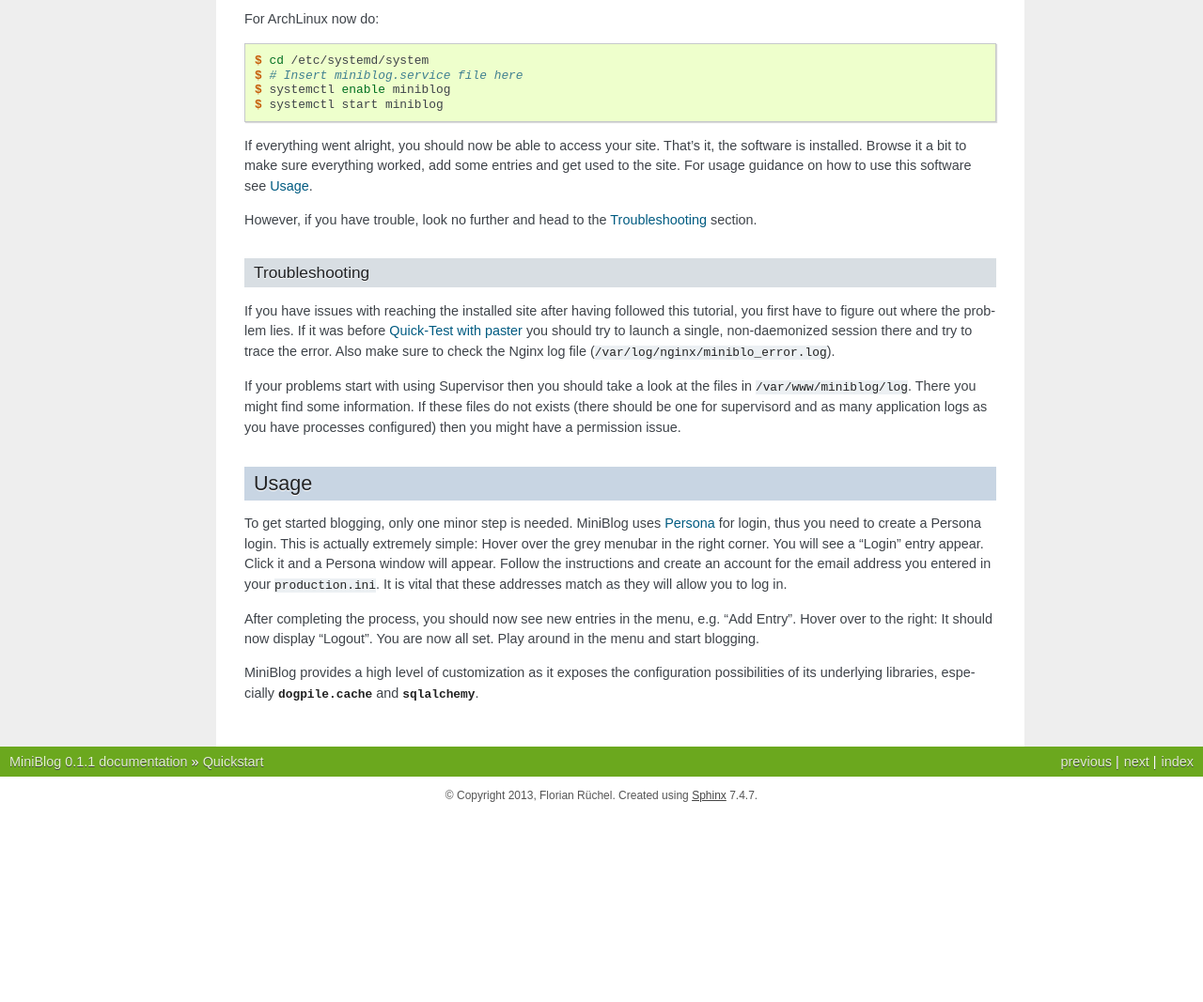
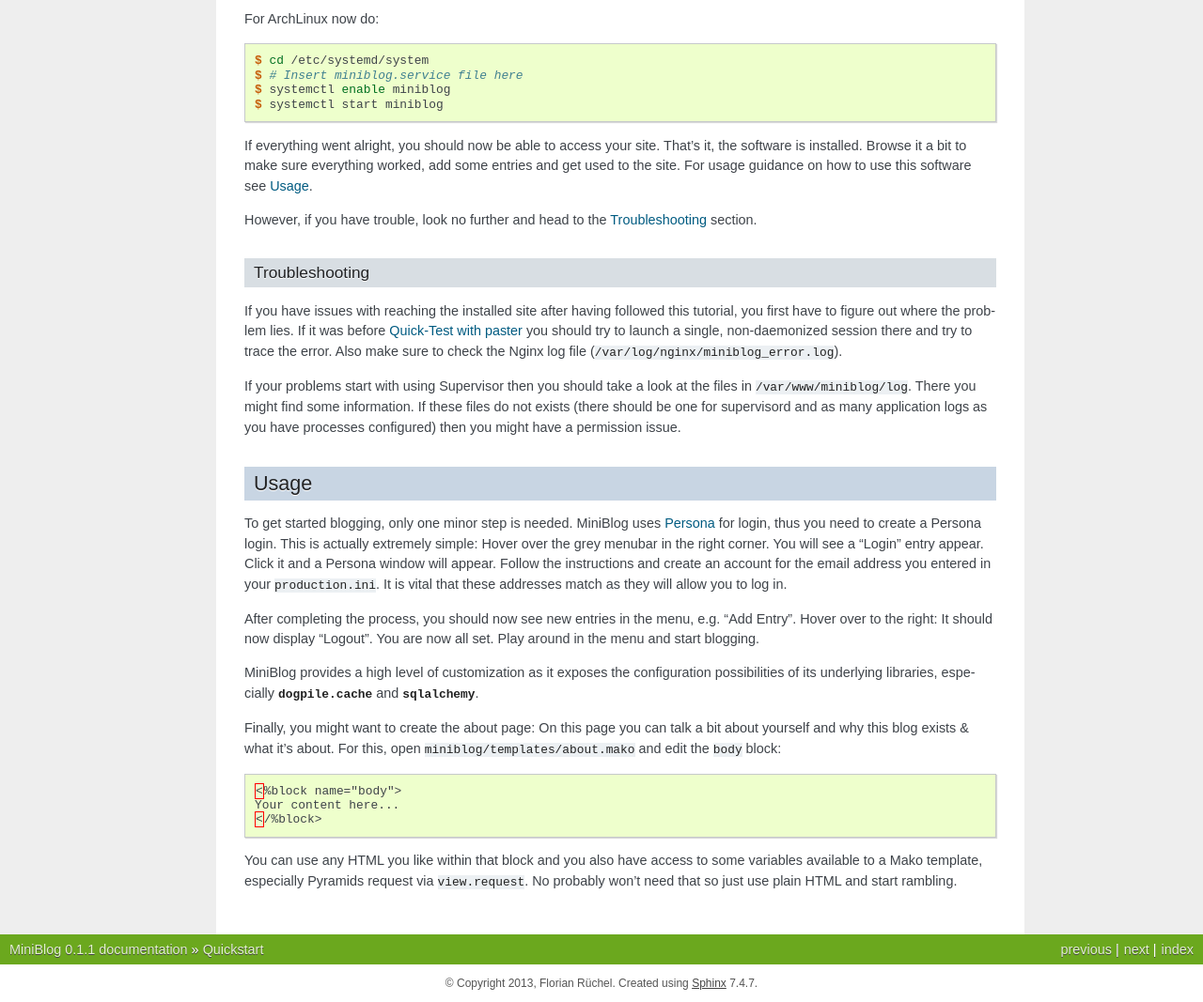
Before and after one commit to Javex/miniblog, a Sphinx documentation site: the page built from docs/quickstart.rst, in a window 1280 px wide and 1400 px high, scrolled down 3677 px, cut to the strip 333-1400 px from the top of the window. Shown: the whole strip at 94% size. Built offline with Sphinx 7.4.7, drawn with Linux system fonts in a browser that asks for light colours; before the commit the page ends 4877 px from its top, so only the background shows below that.

Commit message:
Some more documentation

```diff
--- a/docs/quickstart.rst
+++ b/docs/quickstart.rst
@@ -259,7 +259,7 @@
 tutorial, you first have to figure out where the problem lies. If it was
 before `Quick-Test with paster`_ you should try to launch a single,
 non-daemonized session there and try to trace the error. Also make sure to
-check the Nginx log file (``/var/log/nginx/miniblo_error.log``).
+check the Nginx log file (``/var/log/nginx/miniblog_error.log``).
 
 If your problems start with using Supervisor then you should take a look at
 the files in ``/var/www/miniblog/log``. There you might find some information.
@@ -285,3 +285,18 @@
 MiniBlog provides a high level of customization as it exposes the configuration
 possibilities of its underlying libraries, especially :mod:`dogpile.cache` and
 :mod:`sqlalchemy`.
+
+Finally, you might want to create the about page: On this page you can talk a
+bit about yourself and why this blog exists & what it's about. For this, open
+``miniblog/templates/about.mako`` and edit the ``body`` block:
+
+.. code-block:: html
+
+    <%block name="body">
+    Your content here...
+    </%block>
+
+You can use any HTML you like within that block and you also have access to
+some variables available to a Mako template, especially Pyramids request
+via ``view.request``. No probably won't need that so just use plain HTML and
+start rambling.
```
Also changed, not shown: 1 other file.
